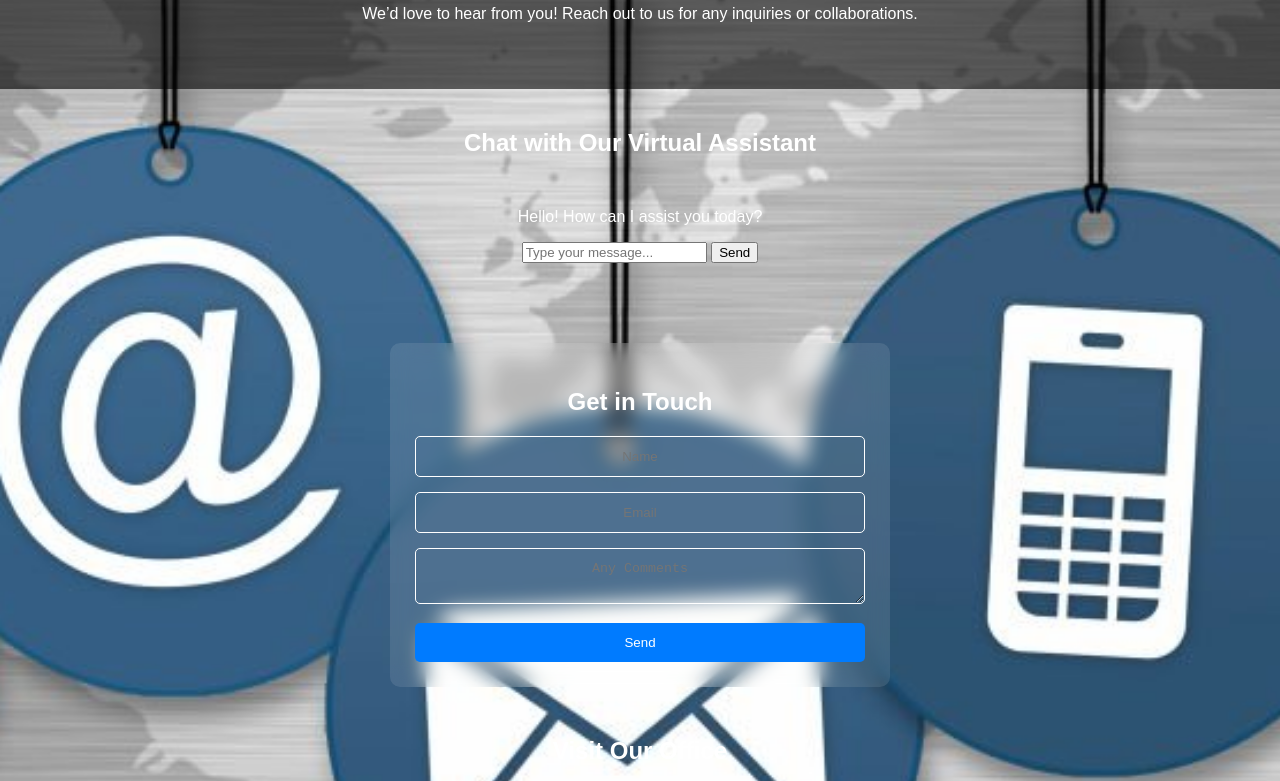
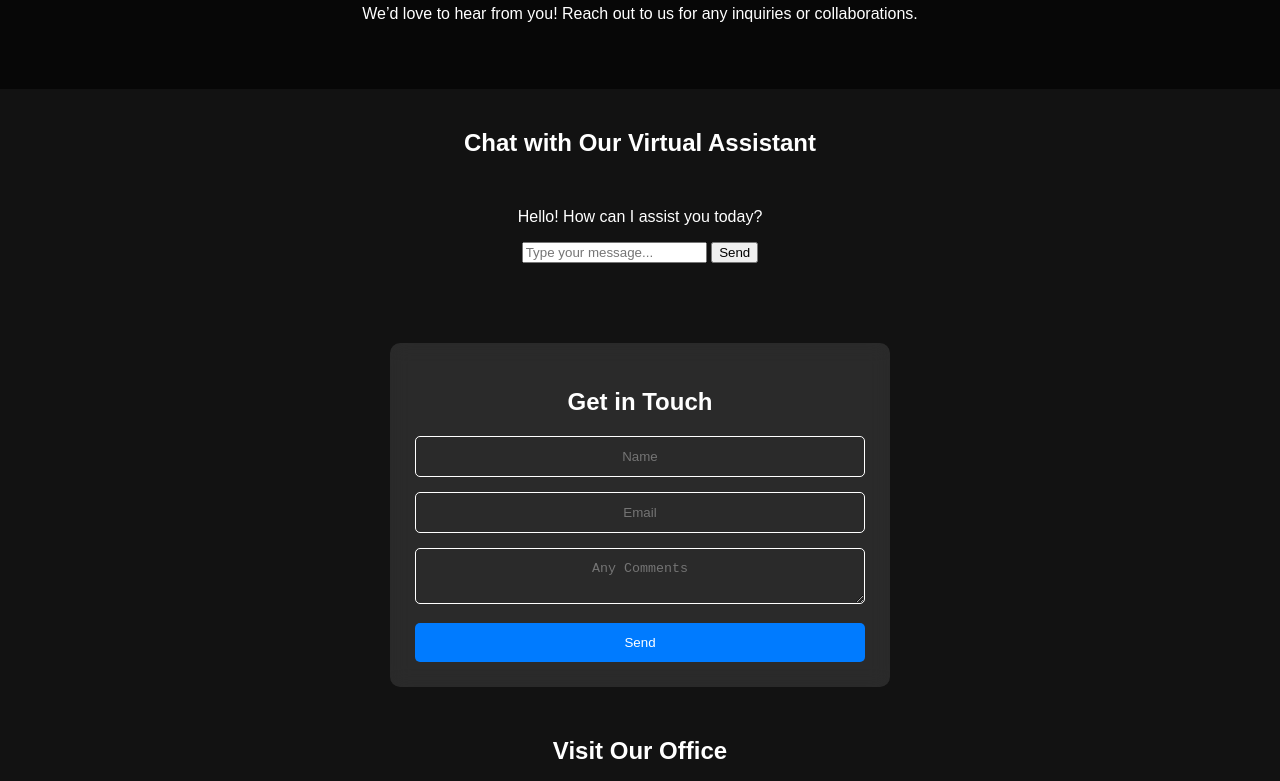
Before and after one commit to Elecxy-2k25/HYPER-DRIFT, a website: page contact.html in a window 1280 px wide. Shown: the part 183-964 px from the top of the page. Drawn offline with Linux system fonts and the light colour scheme.

Commit message:
Update contact.css

```diff
--- a/contact.css
+++ b/contact.css
@@ -1,8 +1,8 @@
 /* General Styles */
 body {
     font-family: Arial, sans-serif;
-    background: url('contact.jpg') no-repeat center center/cover;
-    /*background: #121212;*/
+    /*background: url('contact.jpg') no-repeat center center/cover;*/
+    background: #121212;
     color: #fff;
     margin: 0;
     padding: 0;
```
